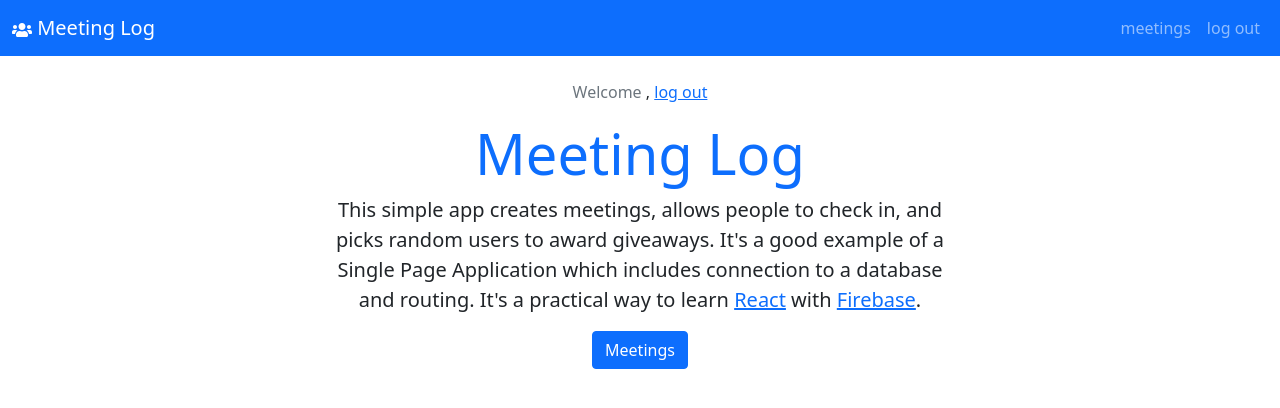
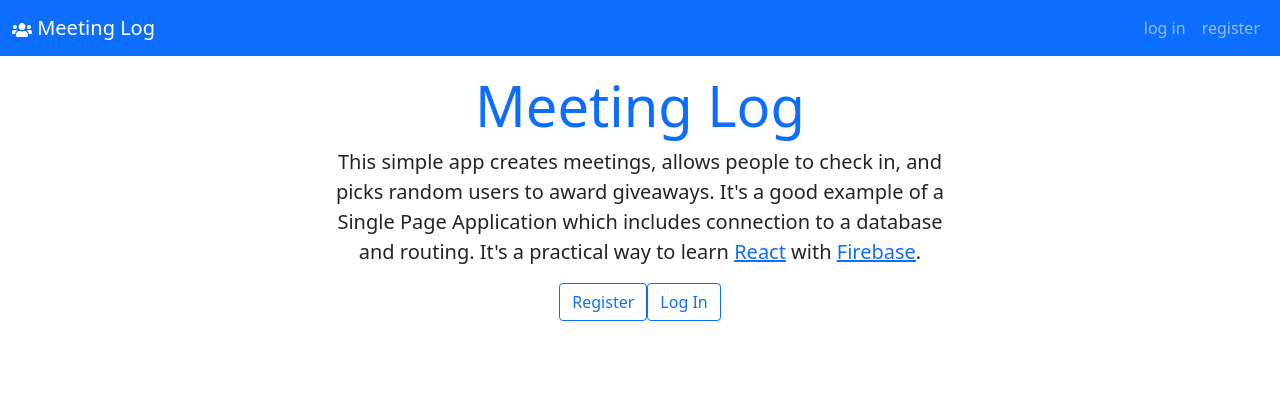
Before and after one commit to alvinwchou/meeting-log, a React (Create React App) app: page / in a window 1280 px wide. Shown: the top 408 px of the page. Built offline with nearby package versions, Linux system fonts and the light colour scheme; no server answers.

Commit message:
added logout function

```diff
--- a/src/App.js
+++ b/src/App.js
@@ -10,7 +10,7 @@
 import Register from './Register';
 import { getDatabase, onValue, ref } from 'firebase/database';
 import firebase, { auth } from './firebase';
-import { onAuthStateChanged, updateProfile } from 'firebase/auth';
+import { onAuthStateChanged, signOut, updateProfile } from 'firebase/auth';
 
 
 
@@ -62,13 +62,27 @@
     })
   }
 
+  const logoutUser = (e) => {
+    e.preventDefault()
+    setUser({
+      user: null,
+      displayName: null,
+      userID: null,
+    })
+    signOut(auth).then(() => {
+      navigate('/login');
+    });
+  }
+
+  console.log('ererr', user)
+
   return (
     <>
-      <Navigation user={user} />
-      { user && <Welcome userName={user.displayName} /> }
+      <Navigation user={user.user} logoutUser={logoutUser}/>
+      {user.user && <Welcome userName={user.displayName} logoutUser={logoutUser} /> }
 
       <Routes>
-        <Route path='/' element={<Home user={user} />} />
+        <Route path='/' element={<Home user={user.user} />} />
         <Route path='/login' element={<Login />} />
         <Route path='/meetings' element={<Meetings />} />
         <Route path='/register' element={<Register registerUser={registerUser} />} />
--- a/src/Navigation.js
+++ b/src/Navigation.js
@@ -1,7 +1,7 @@
 import { FaUsers } from "react-icons/fa"
 import { Link } from "react-router-dom"
 
-function Navigation({ user }) {
+function Navigation({ user, logoutUser }) {
     return (
         <nav className="site-nav family-sans navbar navbar-expand bg-primary navbar-dark higher">
             <div className="container-fluid">
@@ -15,7 +15,7 @@
                             <Link to="/meetings" className="nav-item nav-link">
                                 meetings
                             </Link>
-                            <Link to="/login" className="nav-item nav-link">
+                            <Link to="/login" className="nav-item nav-link" onClick={e => logoutUser(e)}>
                                 log out
                             </Link>
                         </>
--- a/src/Welcome.js
+++ b/src/Welcome.js
@@ -1,14 +1,15 @@
+import { Link } from "react-router-dom"
 
 
-function Welcome({ userName }) {
+function Welcome({ userName, logoutUser }) {
     return (
         <div className="text-center mt-4">
             <span className="text-secondary font-weight-bold pl1">
                 Welcome {userName}
             </span>, {' '}
-            <a href="/" className="text-primary font-weight-bold pl1">
+            <Link to="/login" className="text-primary font-weight-bold pl1" onClick={e => logoutUser(e)}>
                 log out
-            </a>
+            </Link>
         </div>
     )
 }
```
